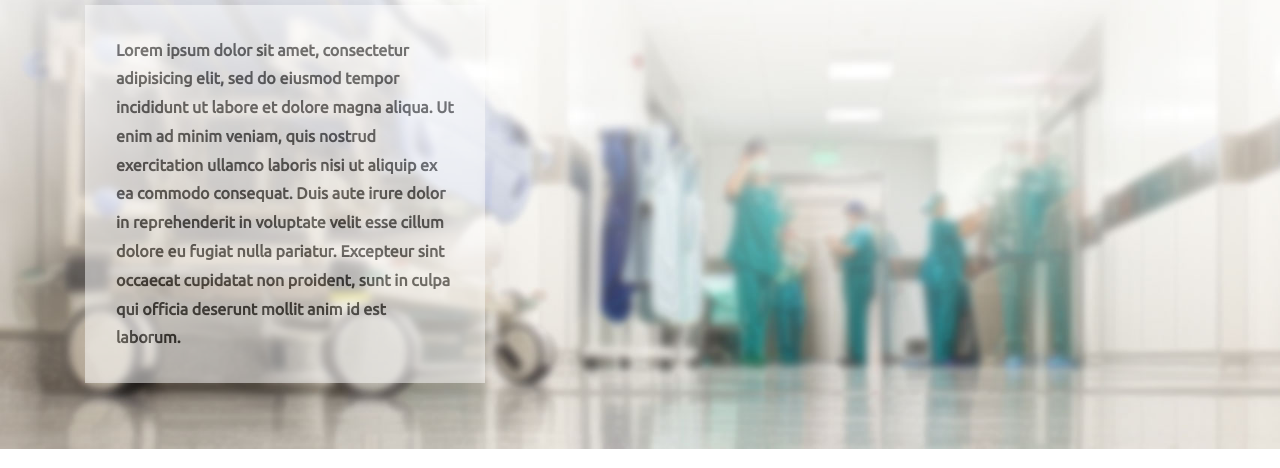
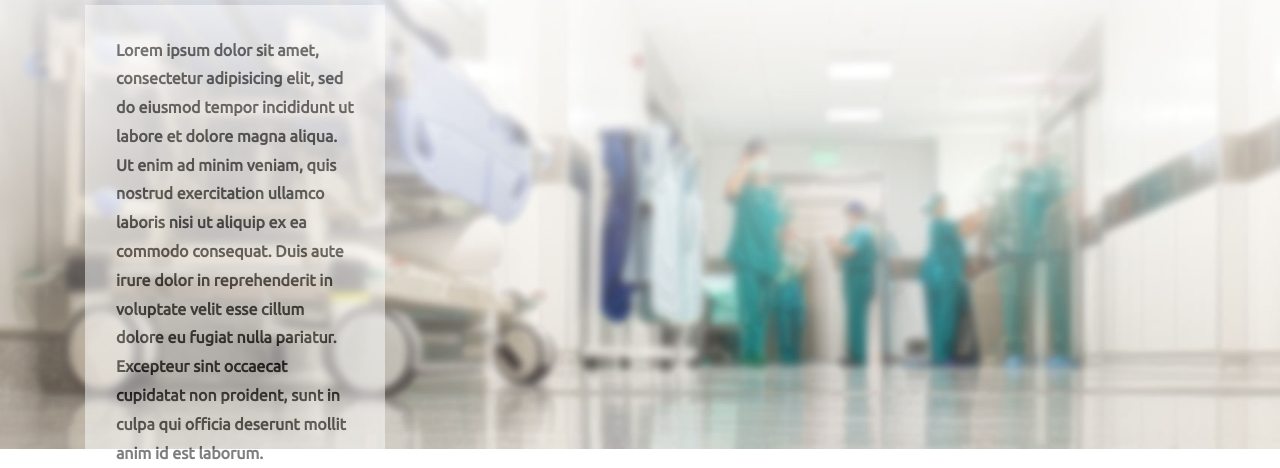
Before and after one commit to AsmaJabeen95/modify-clinic, a plain HTML site: page index.html in a window 1280 px wide. Shown: the part 332-800 px from the top of the page. Drawn offline with nearby package versions, Linux system fonts and the light colour scheme.

Commit message:
Add files via upload

```diff
--- a/index.js
+++ b/index.js
@@ -6,7 +6,7 @@
 
 	$(".intro-desc").animate({
 		height:200,
-		width:400,
+		width:300,
 		opacity:0.5
 	}, 3000 );
 
--- a/style.css
+++ b/style.css
@@ -346,7 +346,7 @@ hr{
 		padding: 10px 0px;
 	}
 	.serv-heading {
-		font-size: 25px;
+		/*font-size: 25px;*/
 		padding: 20px 0px;
 	  }
 	  .carousel-head{
```
